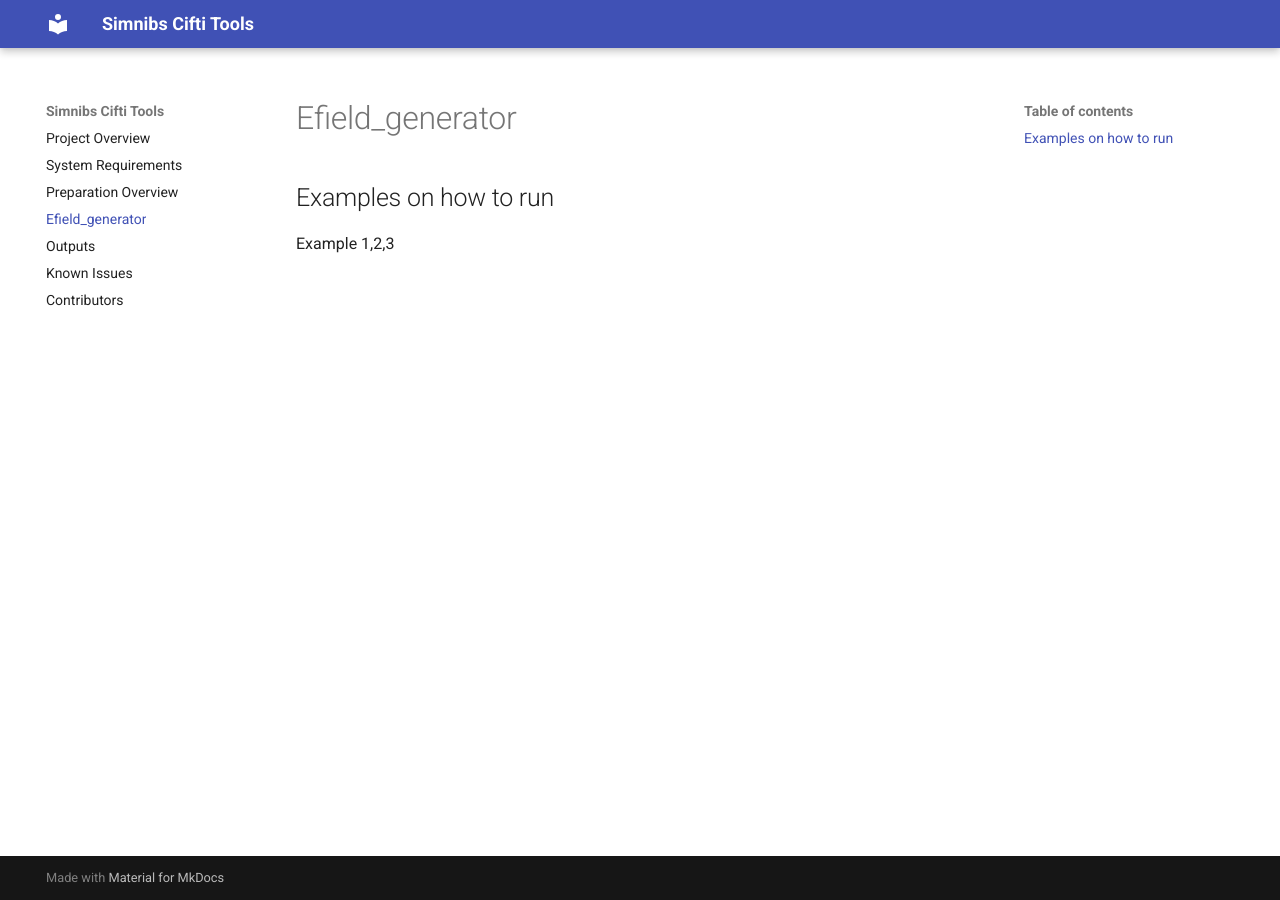
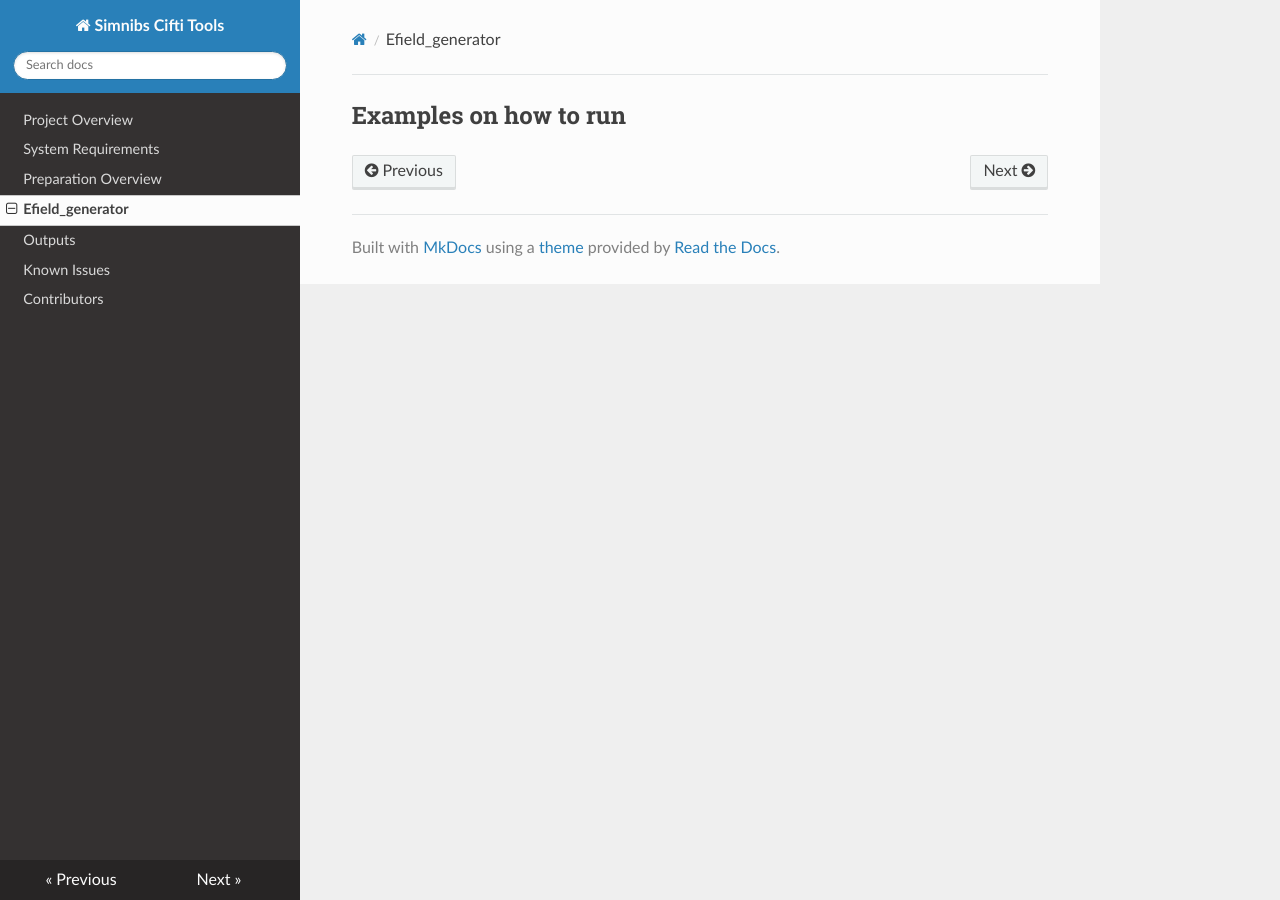
Before and after one commit to DCAN-Labs/simnibs_cifti_tools_RTD2, an MkDocs documentation site: the page built from docs/Efield_generator.md, in a window 1280 px wide. Built offline with MkDocs 1.6.1, drawn with Linux system fonts in a browser that asks for light colours; nearby versions of some CDN libraries; old or Windows-style settings are respelled for this version of MkDocs.

Commit message:
changed theme

```diff
--- a/docs/Efield_generator.md
+++ b/docs/Efield_generator.md
@@ -1,2 +1 @@
 ## Examples on how to run
-Example 1,2,3
--- a/mkdocs.yml
+++ b/mkdocs.yml
@@ -1,7 +1,5 @@
 site_name: Simnibs Cifti Tools
-theme: material
-plugins:
- -search
+theme: readthedocs
 pages:
 - Project Overview: project_overview.md
 - System Requirements: system_requirements.md
```
